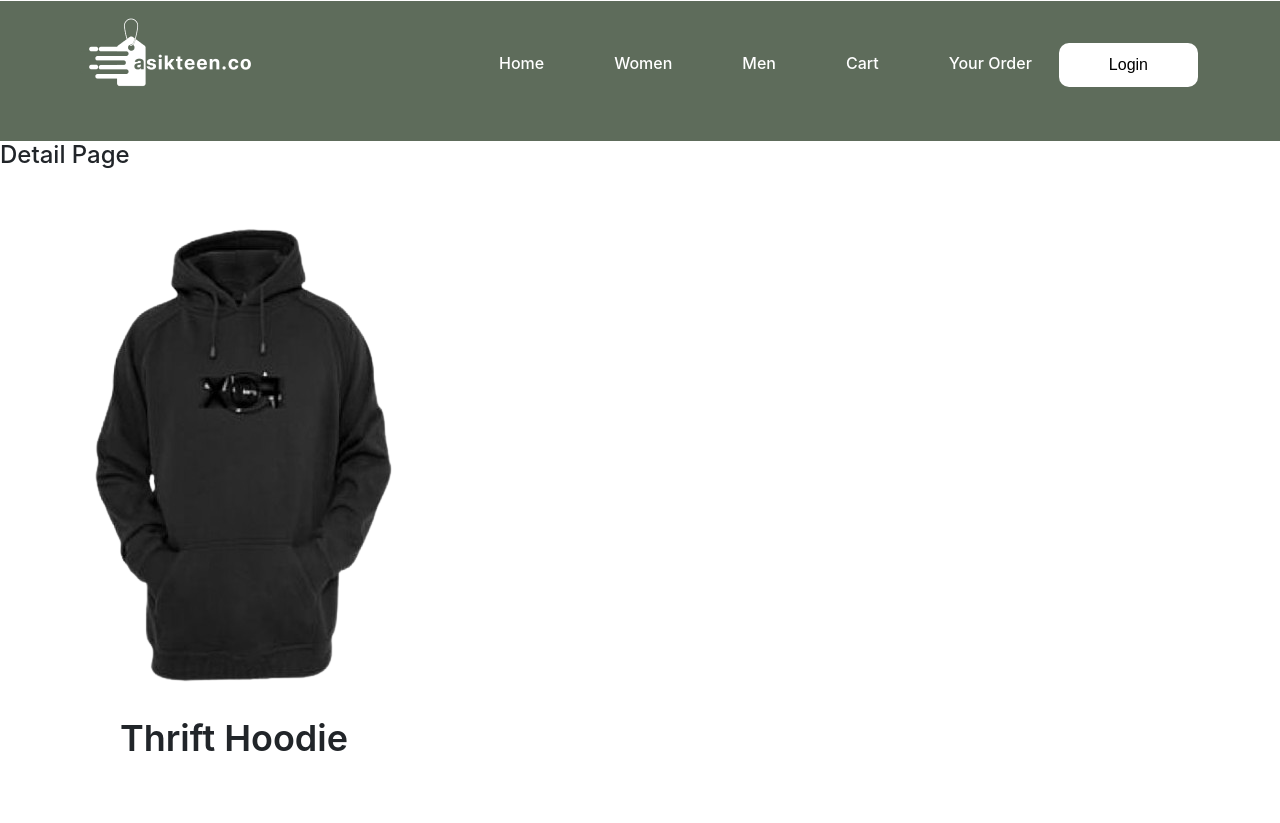
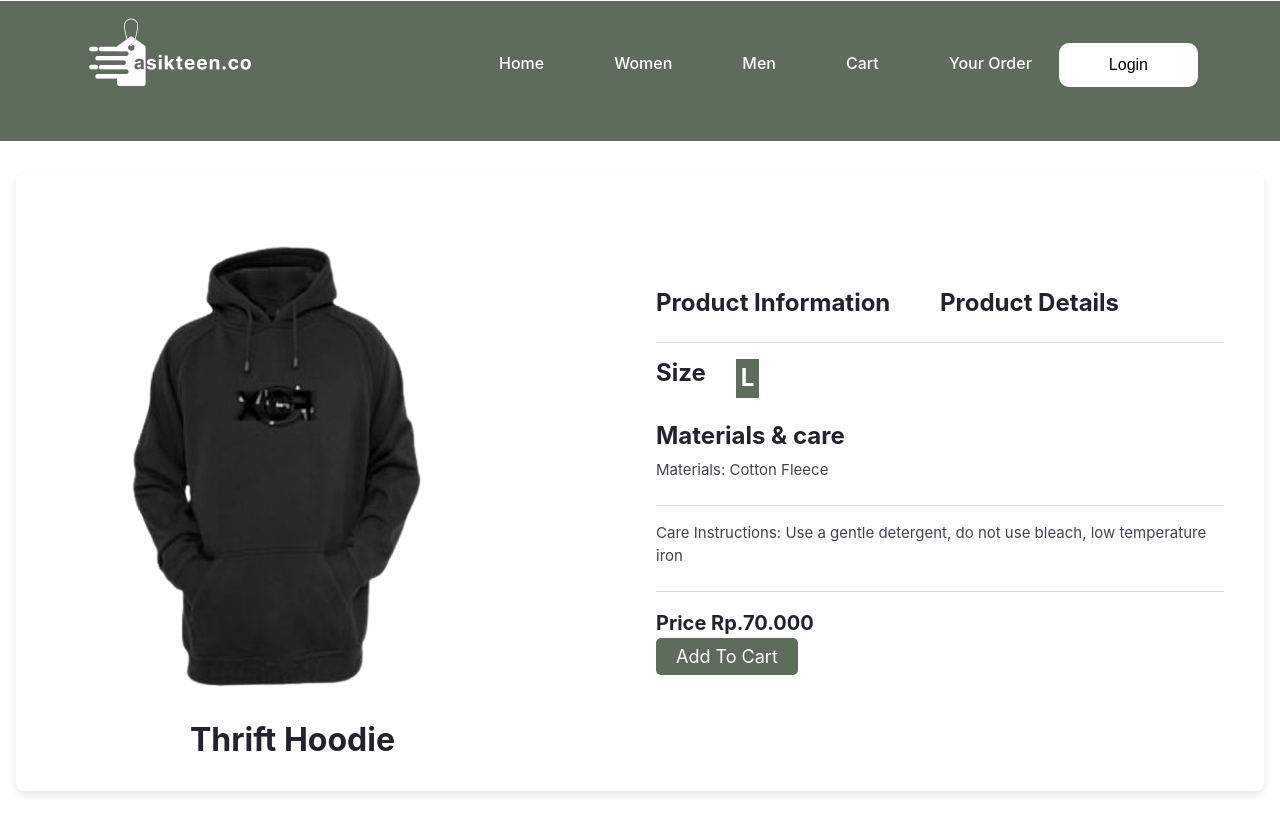
Before and after one commit to RolanFirmans/Massive-Project, a React (Vite) app in the folder asikteen_co_real/: page /DetailPage in a window 1280 px wide. Before the commit the page ends 800 px from the top, so only its background shows below. Built offline with nearby package versions, Linux system fonts and the light colour scheme.

Commit message:
Update Detail Page, menambahkan informasi produk

```diff
--- a/asikteen_co_real/src/Css/Css.css
+++ b/asikteen_co_real/src/Css/Css.css
@@ -434,3 +434,111 @@ body {
     gap: 20px;
     justify-items: center;
   }
+
+
+  /*Detai Product*/
+  .wadah {
+    margin: 0 auto;
+    padding: 1rem;
+  }
+
+  .kartu-produk {
+    display: grid;
+    grid-template-columns: 1fr 1fr;
+    justify-content: center;
+    align-items: center;
+    background-color: white;
+    box-shadow: 0 4px 8px rgba(0, 0, 0, 0.1);
+    border-radius: 0.5rem;
+    padding: 1.5rem;
+    margin: 1rem 0;
+  }
+
+  .gambar-produk {
+    width: 100%;
+    max-width: 75%;
+  }
+
+  .product-title {
+    font-weight: bold;
+    margin-left: 150px;
+  }
+
+  .info-produk {
+    width: 100%;
+    padding: 1rem;
+  }
+
+  .info-pilihan {
+    display: grid;
+    grid-template-columns: 1fr 1fr;
+  }
+
+  .judul-info {
+    font-size: 1.5rem;
+    font-weight: bold;
+    margin-bottom: 0.5rem;
+  }
+
+  .garis {
+    margin: 1rem 0;
+    border-top: 1px solid #5E6C5B;
+  }
+
+  .detail-produk {
+    margin-bottom: 1rem;
+  }
+
+  .detail-produk span {
+    display: block;
+    margin-bottom: 0.5rem;
+  }
+
+  .materials {
+    display: flex;
+    font-size: 15px;
+    opacity: 85%;
+  }
+
+  .care-instructions {
+    display: flex;
+    font-size: 15px;
+    opacity: 85%;
+  }
+
+  .font-bold{
+    display: flex;
+    justify-content: flex-start;
+    gap: 30px;
+    font-weight: bold;
+  }
+
+  .font-bold span {
+    background: #5E6C5B;
+    color: white;
+    padding: 5px;
+  }
+
+  .harga-produk {
+    font-size: 1.25rem;
+    font-weight: bold;
+  }
+
+  .harga-produk span {
+    font-size: 1.25rem;
+  }
+
+  .tombol-tambah {
+    padding: 5px 20px;
+    text-decoration: none;
+    background-color: #5E6C5B;
+    color: white;
+    border: none;
+    cursor: pointer;
+    font-size: 18px;
+    border-radius: 5px;
+  }
+
+  .tombol-tambah:hover {
+    background-color: #004b23;
+  }
--- a/asikteen_co_real/src/data/ProductWomenC.jsx
+++ b/asikteen_co_real/src/data/ProductWomenC.jsx
@@ -35,7 +35,10 @@ const products = [
       title: 'Thrift Hoodie',
       price: '70.000',
       oldPrice: '79.000',
-      category: 'Clothes'
+      category: 'Clothes',
+      size: 'L',
+      materials: 'Cotton Fleece',
+      careinstructions: 'Use a gentle detergent, do not use bleach, low temperature iron'
     },
     {
       id: 2,
--- a/asikteen_co_real/src/pages/DetailPage.jsx
+++ b/asikteen_co_real/src/pages/DetailPage.jsx
@@ -1,22 +1,52 @@
 import React from "react";
+import NavbarComponent from "../component/NavbarComponent";
+import { products } from "../data/ProductWomenC";
 import "../Css/Css.css";
-import NavbarComponent from "../component/NavbarComponent";
-import { productsd } from "../data/ProductDisplay";
-import ProductCardDisplay from "../component/ProductCardDisplay";
 
 const DetailPage = () => {
+    // Ambil data produk yang diinginkan dari productWomen
+    const product = products[0]; // Misal, kita hanya mengambil produk pertama untuk contoh ini
+
     return (
         <>
             <NavbarComponent />
-            <h4 className="h4-Detail">Detail Page</h4>
-            <div className="product-grid-detail">
-                {productsd.map(product => (
-                    <ProductCardDisplay
-                        key={product.id}
-                        image={product.image}
-                        title={product.title}
-                    />
-                ))}
+            <div className="bg-zinc-100 min-h-screen">
+                <div className="wadah">
+                    <div className="kartu-produk">
+                        <div className="md:w-1/2 flex justify-center">
+                            <img src={product.image} alt={product.title} className="gambar-produk" />
+                            <h2 className="product-title">{product.title}</h2>
+                        </div>
+                        <div className="info-produk">
+                            <div className="info-pilihan">
+                            <h2 className="judul-info">Product Information</h2>
+                            <h2 className="judul-info">Product Details</h2>
+                            </div>
+                            <hr className="garis" />
+                            <div className="detail-produk">
+                                <h4 className="font-bold">Size <span>{product.size}</span></h4>
+                            </div>
+                            <div className="detail-produk">
+                                <h4 className="font-bold">Materials & care</h4>
+                                <div className="mt-2">
+                                    <div className="materials">
+                                        <span>Materials: {product.materials} </span>
+                                    </div>
+                                    <hr className="garis" />
+                                    <div className="care-instructions">
+                                        <span>Care Instructions: {product.careinstructions}</span>
+                                    </div>
+                                    <hr className="garis" />
+                                </div>
+                            </div>
+                            <div className="harga-produk">
+                                <span>Price</span>
+                                <span> Rp.{product.price}</span>
+                            </div>
+                            <button className="tombol-tambah">Add To Cart</button>
+                        </div>
+                    </div>
+                </div>
             </div>
         </>
     );
```
